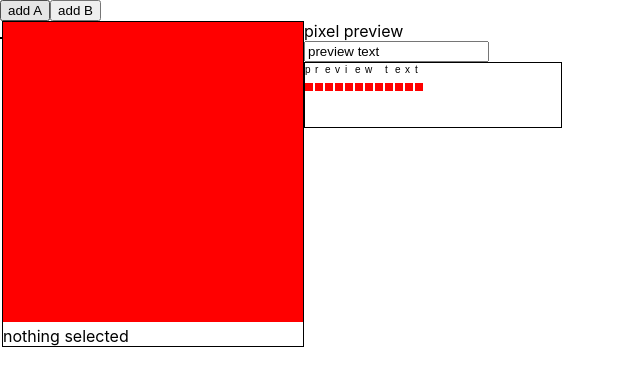
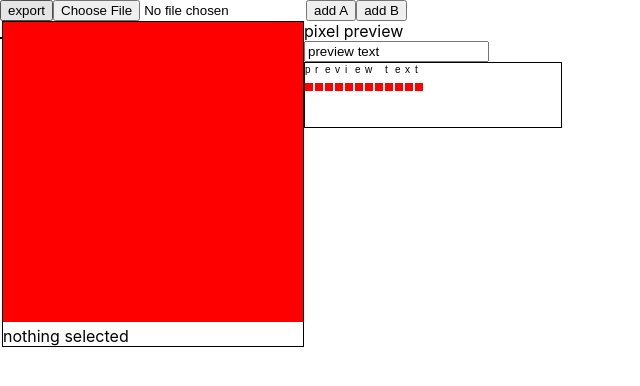
Before and after one commit to joshmarinacci/pixelfont-metrics-editor, a React (Create React App) app: page / in a window 1280 px wide. Shown: the top 386 px of the page, without its empty margins (0-640 px from the left). Built offline with nearby package versions, Linux system fonts and the light colour scheme.

Commit message:
add json import and export

```diff
--- a/src/App.js
+++ b/src/App.js
@@ -146,6 +146,22 @@ function App() {
             <VBox>
                 <HBox>
                     <button onClick={()=>{
+                        let json = datastore.export_to_json()
+                        download(JSON.stringify(json,null,'   '),datastore.get_name())
+                    }}>export</button>
+                    <input type="file" onChange={(e)=>{
+                        if(!e.target.files[0]) return
+                        let name = e.target.files[0].name
+                            fetch(URL.createObjectURL(e.target.files[0]))
+                                .then(res=>res.json())
+                                .then(data=> {
+                                    console.log('data is',data)
+                                    datastore.import_from_json(data)
+                                }).catch(e => {
+                                    console.log("error",e)
+                            })
+                    }}/>
+                    <button onClick={()=>{
                         let g = datastore.make_glyph("A".codePointAt(0),"A")
                         datastore.add_glyph(g)
                     }}>add A</button>
--- a/src/datastore.js
+++ b/src/datastore.js
@@ -11,6 +11,7 @@ export const EVENTS = {
 export class Datastore {
     constructor() {
         this.glyphs = []
+        this.name = "font"
     }
     on(type,cb) {
         this.listeners(type).push(cb)
@@ -32,13 +33,22 @@ export class Datastore {
     fire(type,payload) {
         this.listeners(type).forEach(cb => cb(payload))
     }
-    load_from_json() {
-
+    import_from_json(data) {
+        console.log("importing from",data)
+        this.glyphs = data.glyphs
+        this.name = data.name
+        this.fire(EVENTS.GLYPHS_CHANGED)
     }
     export_to_json() {
-
+        return {
+            glyphs:this.glyphs.slice(),
+            name:this.name
+        }
     }
 
+    get_name() {
+        return this.name
+    }
     make_glyph(id,name) {
         let arr = new Array(10*10)
         arr.fill(0)
```
